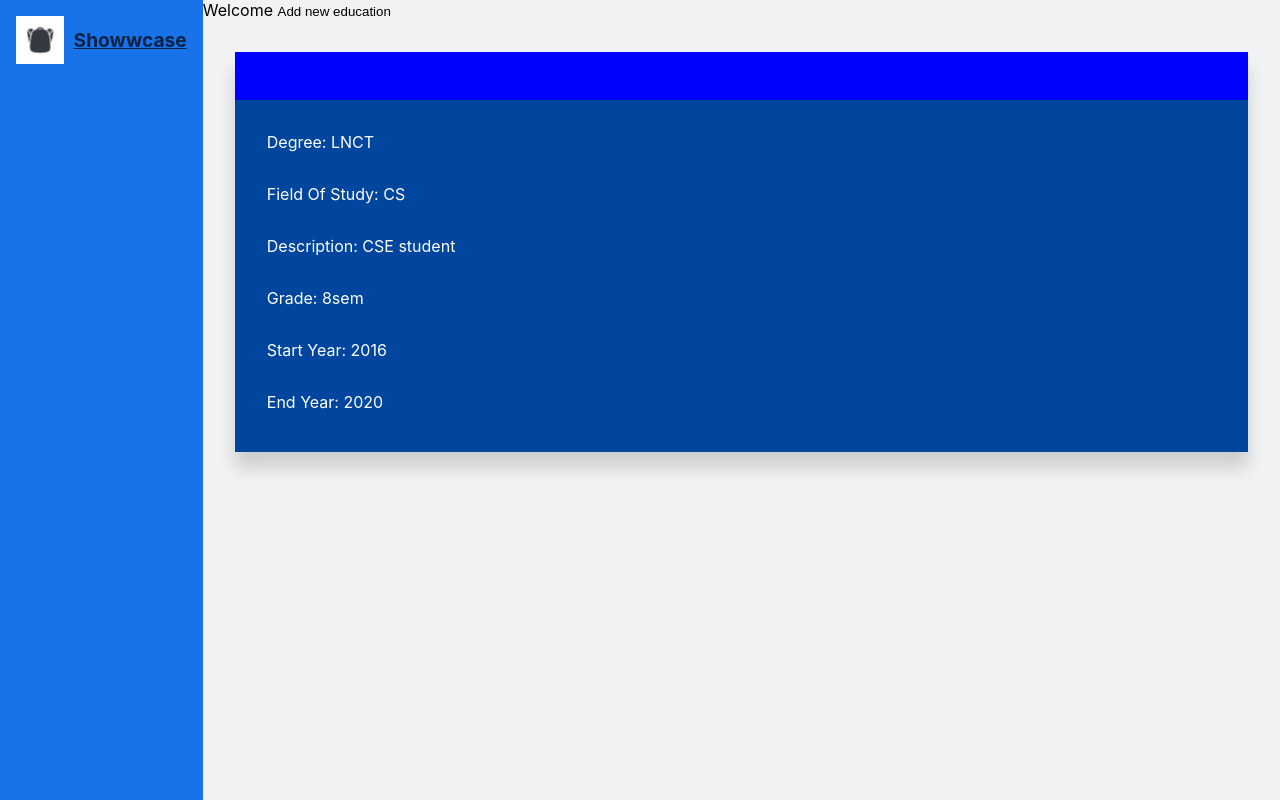
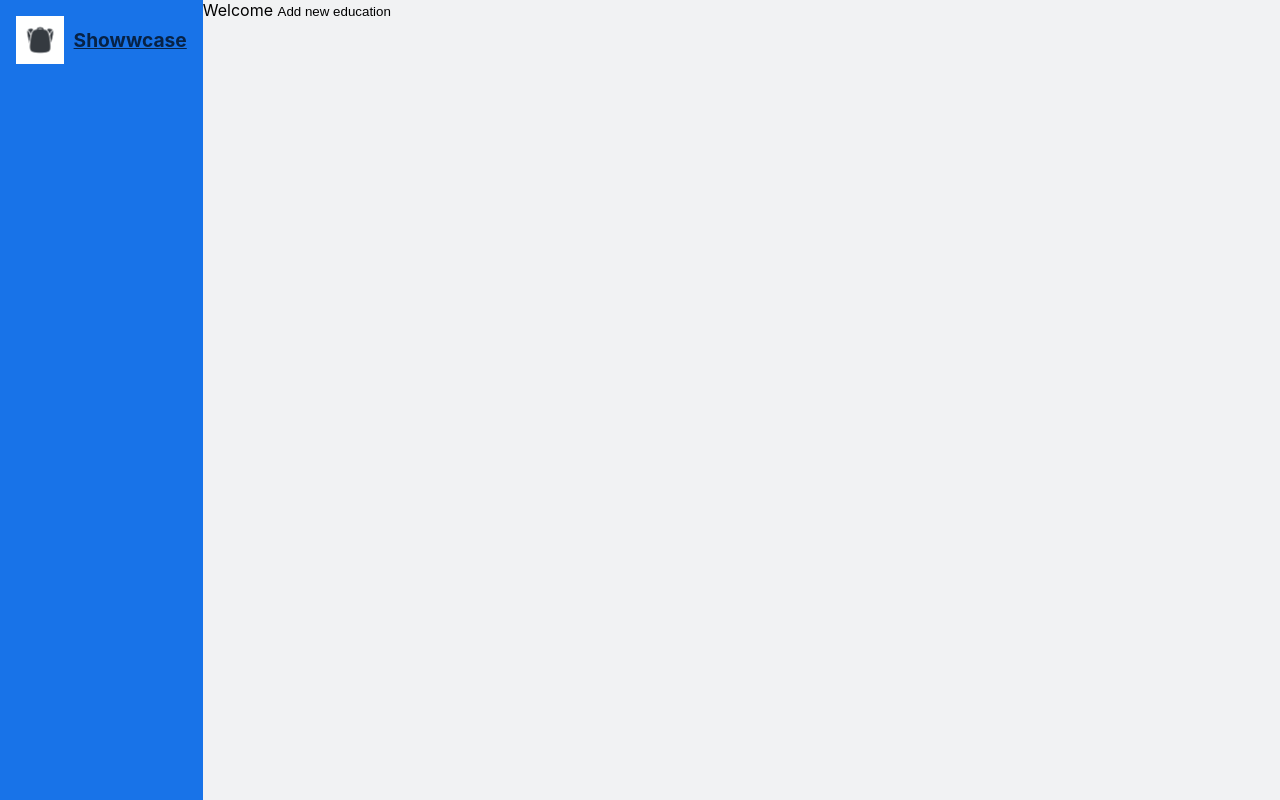
Before and after one commit to sumitfsd/showwcase-react-challenge, a React (Create React App) app: page /qualifications in a window 1280 px wide. Built offline with nearby package versions, Linux system fonts and the light colour scheme.

Commit message:
Refactor discarded all changes

```diff
--- a/src/containers/Qualifications/Qualifications.jsx
+++ b/src/containers/Qualifications/Qualifications.jsx
@@ -2,9 +2,8 @@ import React, { useState } from 'react';
 import PropTypes from 'prop-types';
 import Navigation from '../../components/Navigation';
 import Button from '../../components/Button';
-import Card from '../../components/Card';
 import Modal from '../../components/Modal';
-import { ContentWrapper, Container, ModalFooterActionsWrapper, CancelButton } from './Qualifications.styled'
+import { ContentWrapper, Container,ModalFooterActionsWrapper, CancelButton } from './Qualifications.styled'
 
 function Homepage({ userName, history }) {
   const [showModal, setShowModal] = useState(false);
@@ -34,8 +33,7 @@ function Homepage({ userName, history }) {
             <ModalFooterActionsWrapper>
               <CancelButton size='medium' onClick={() => setShowModal(false)}>Cancel</CancelButton>
               <Button
-                size='normal' onClick={() => {
-                  console.log("Submitting")
+                size='normal' onClick={() => {console.log("Submitting")
                 }}
               >Add education
             </Button>
@@ -44,8 +42,6 @@ function Homepage({ userName, history }) {
         >
           Content
       </Modal>
-        <Card degree='LNCT' fieldofstudy='CS' desc='CSE student' grade='8sem' startyear='2016' endyear='2020'>
-        </Card>
       </ContentWrapper>
     </Container>
   )
```
